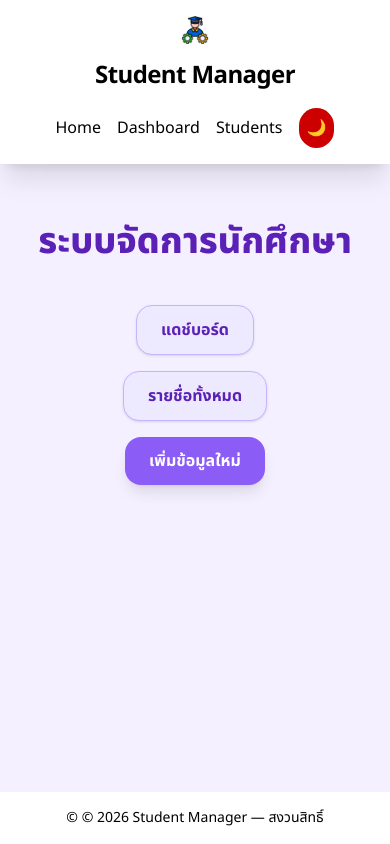
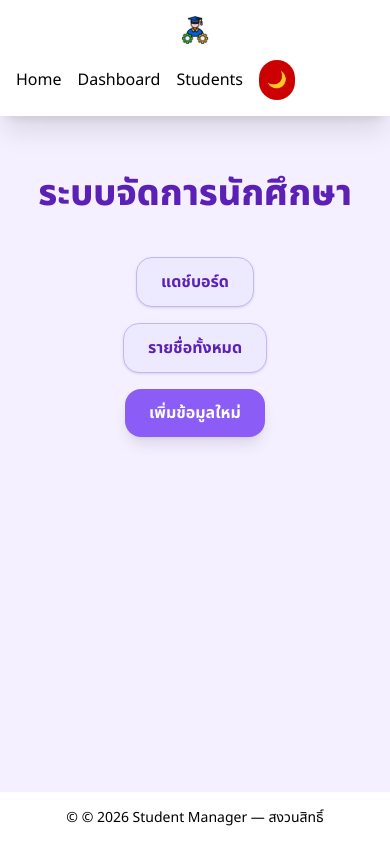
Before and after one commit to sofeiei/Student, a Next.js app: page / in a window 390 px wide. Built offline with nearby package versions, Linux system fonts and the light colour scheme; no server answers.

Commit message:
update 3

```diff
--- a/app/layout.tsx
+++ b/app/layout.tsx
@@ -19,16 +19,14 @@
         <ThemeProvider>
           {/* Navbar & Header */}
           <header className="sticky top-0 z-50 bg-white from-[#8b5cf6] to-[#7c3aed] text-black shadow-xl">
-            <div className="max-w-5xl mx-auto p-4 flex flex-col md:flex-row justify-between items-center gap-4">
+            <div className="max-w-5xl mx-auto p-4 flex flex-col md:flex-row justify-between items-left gap-4">
               <Image
                 src={logo}
                 alt="Logo"
                 className="h-7 w-auto object-contain inline-block"
               />
-
-              <h1 className="text-2xl font-bold tracking-tight">Student Manager</h1>
               <div className="flex items-center gap-4">
-                <nav className="flex gap-4 flex-wrap items-center">
+                <nav className="flex gap-4 flex-wrap items-left">
                   <Link href="/" className="hover:text-[#000000] transition-colors">Home</Link>
                   <Link href="/dashboard" className="hover:text-[#000000] transition-colors">Dashboard</Link>
                   <Link href="/students" className="hover:text-[#000000] transition-colors">Students</Link>
```
